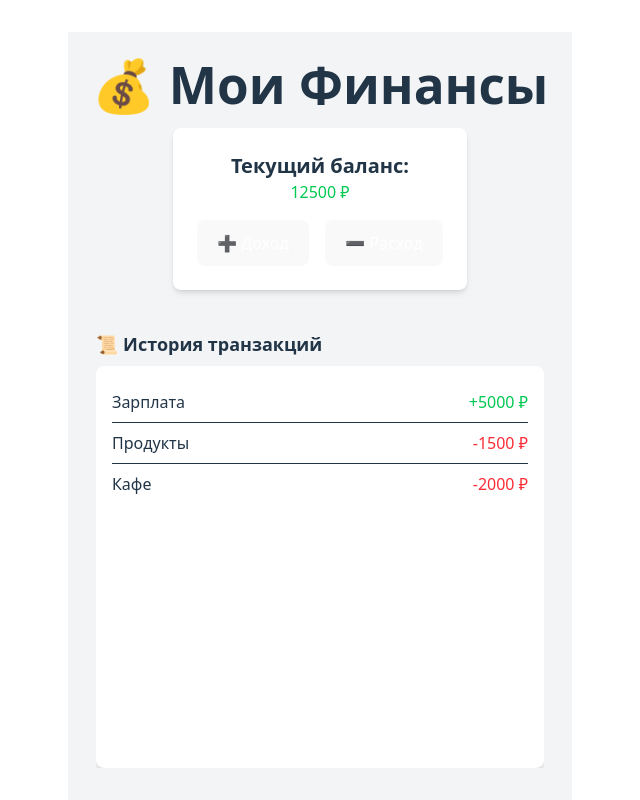
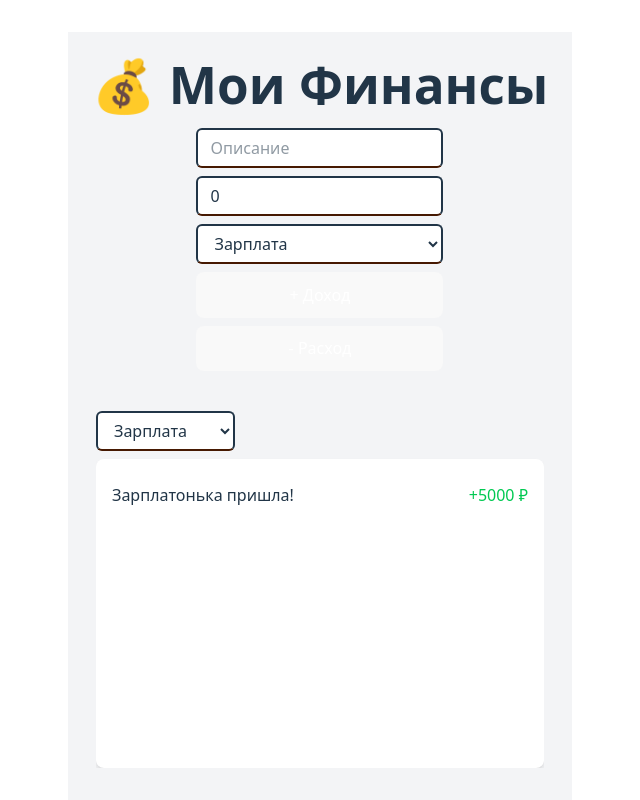
Before and after one commit to aamarsel/afini, a Vue app: page / in a window 1280 px wide. Shown: the whole page, without its empty margins (320-960 px from the left). Built offline with nearby package versions, Linux system fonts and the light colour scheme.

Commit message:
add transaction categories & base input and select components

```diff
--- /dev/null
+++ b/src/components/AInput.vue
@@ -0,0 +1,18 @@
+<template>
+    <input
+        :type="type"
+        :placeholder="placeholder"
+        :value="modelValue"
+        @input="$emit('update:modelValue', ($event.target as HTMLInputElement).value)"
+        class="border-b-amber-950 bg-white h-10 border-2 rounded-md pl-3"
+    />
+</template>
+<script setup lang="ts">
+defineProps<{
+    type?: string;
+    placeholder?: string;
+    modelValue: string | number;
+}>();
+
+defineEmits(["update:modelValue"]);
+</script>
--- /dev/null
+++ b/src/components/ASelect.vue
@@ -0,0 +1,20 @@
+<template>
+    <select
+        :value="modelValue"
+        @change="$emit('update:modelValue', ($event.target as HTMLSelectElement).value)"
+        class="border-b-amber-950 bg-white h-10 border-2 rounded-md pl-3"
+    >
+        <option v-for="option in options" :key="option.value" :value="option.value">
+            {{ option.label }}
+        </option>
+    </select>
+</template>
+
+<script setup lang="ts">
+defineProps<{
+    modelValue: string;
+    options: { value: string; label: string }[];
+}>();
+
+defineEmits(["update:modelValue"]);
+</script>
--- a/src/components/BalanceCard.vue
+++ b/src/components/BalanceCard.vue
@@ -1,23 +1,42 @@
 <template>
-    <ACard title="Текущий баланс:">
-        <span class="text-green-500">{{ balance }} ₽</span>
-        <div class="flex gap-4 mt-4">
-            <AButton :color="AColor.Green" text="➕ Доход"
-                @click="emit('add-transaction', TransactionType.Income, 1000, 'Бонус')" />
-            <AButton :color="AColor.Red" text="➖ Расход"
-                @click="emit('add-transaction', TransactionType.Expense, 500, 'Кофе')" />
-        </div>
-    </ACard>
+    <div class="flex flex-col gap-2">
+        <AInput v-model="description" placeholder="Описание" />
+        <AInput v-model="amount" type="number" placeholder="Сумма" />
+        <ASelect v-model="category" :options="categoryOptions" />
+        <button @click="addTx(TransactionType.Income)" class="text-white">+ Доход</button>
+        <button @click="addTx(TransactionType.Expense)" class="text-white">- Расход</button>
+    </div>
 </template>
+
 <script setup lang="ts">
-import ACard from "@/components/ACard.vue";
-import AButton from "@/components/AButton.vue";
-import { AColor } from "@/types/common";
+import { computed, ref } from "vue";
+import { categories } from "@/constants/categories";
 import { TransactionType } from "@/types/finance";
+import AInput from "./AInput.vue";
+import ASelect from "./ASelect.vue";
 
-defineProps<{
-    balance: number;
-}>();
+const description = ref<string>("");
+const amount = ref<number>(0);
+const category = ref(categories[0].type);
+const emit = defineEmits(["addTransaction"]);
 
-const emit = defineEmits(["add-transaction"]);
+const categoryOptions = computed(() =>
+    categories.map((cat) => ({ value: cat.type, label: cat.name }))
+);
+
+const addTx = (type: TransactionType) => {
+    if (!description.value || amount.value <= 0) return;
+
+    emit("addTransaction", {
+        id: Date.now().toString(),
+        description: description.value,
+        amount: amount.value,
+        type,
+        category: category.value,
+        date: new Date().toISOString(),
+    });
+
+    description.value = "";
+    amount.value = 0;
+};
 </script>
--- a/src/components/TransactionHistory.vue
+++ b/src/components/TransactionHistory.vue
@@ -1,10 +1,12 @@
 <template>
     <div class="flex flex-col flex-1 min-h-0 overflow-hidden">
-        <h3 class="text-lg font-semibold mb-2 flex items-center gap-2">
-            📜 История транзакций
-        </h3>
+        <div class="flex gap-2 mb-2">
+            <ASelect v-model="selectedCategory" :options="categoryOptions" />
+        </div>
+
         <ul class="bg-white p-4 rounded-lg shadow-md flex-1 min-h-0 overflow-y-auto">
-            <li v-for="tx in transactions" :key="tx.id" class="flex justify-between py-2 border-b last:border-b-0">
+            <li v-for="tx in filteredTransactions" :key="tx.id"
+                class="flex justify-between py-2 border-b last:border-b-0">
                 <span>{{ tx.description }}</span>
                 <span :class="tx.type === TransactionType.Income ? 'text-green-500' : 'text-red-500'">
                     {{ tx.type === TransactionType.Income ? '+' : '-' }}{{ tx.amount }} ₽
@@ -15,9 +17,21 @@
 </template>
 
 <script setup lang="ts">
-import { TransactionType, type Transaction } from "@/types/finance";
+import { computed, ref } from "vue";
+import { type Transaction, TransactionType, TransactionCategoryType } from "@/types/finance";
+import { categories } from "@/constants/categories";
+import ASelect from "./ASelect.vue";
 
-defineProps<{
-    transactions: Transaction[];
-}>();
+const props = defineProps<{ transactions: Transaction[] }>();
+const selectedCategory = ref<TransactionCategoryType>(TransactionCategoryType.Salary);
+
+const categoryOptions = computed(() =>
+    categories.map(cat => ({ value: cat.type, label: cat.name }))
+);
+
+const filteredTransactions = computed(() => {
+    console.log(props.transactions)
+    if (!selectedCategory.value) return props.transactions;
+    return props.transactions.filter(tx => tx.category === selectedCategory.value);
+});
 </script>
--- a/src/composables/useBalance.ts
+++ b/src/composables/useBalance.ts
@@ -1,11 +1,16 @@
 import { useFinanceStore } from '@/stores/useFinanceStore';
-import { TransactionType } from '@/types/finance';
+import { type Transaction } from '@/types/finance';
 
 export const useBalance = () => {
     const financeStore = useFinanceStore();
 
-    const addTransaction = (type: TransactionType, amount: number, description: string) => {
-        financeStore.addTransaction(type, amount, description);
+    const addTransaction = ({
+        type,
+        amount,
+        description,
+        category,
+    }: Omit<Transaction, 'id'>) => {
+        financeStore.addTransaction({type, amount, description, category});
     };
 
     return {
--- /dev/null
+++ b/src/constants/categories.ts
@@ -0,0 +1,11 @@
+import { type TransactionCategory, TransactionCategoryType } from "@/types/finance";
+
+export const categories: TransactionCategory[] = [
+    { type: TransactionCategoryType.Salary, name: "Зарплата" },
+    { type: TransactionCategoryType.Groceries, name: "Продукты" },
+    { type: TransactionCategoryType.Cafe, name: "Кафе" },
+    { type: TransactionCategoryType.Transport, name: "Транспорт" },
+    { type: TransactionCategoryType.Entertainment, name: "Развлечения" },
+    { type: TransactionCategoryType.Health, name: "Здоровье" },
+    { type: TransactionCategoryType.Bonus, name: "Бонус" },
+];
--- a/src/stores/useFinanceStore.ts
+++ b/src/stores/useFinanceStore.ts
@@ -1,21 +1,22 @@
 import { defineStore } from 'pinia';
 import { ref } from 'vue';
-import { type Transaction, TransactionType } from '@/types/finance';
+import { type Transaction, TransactionType, TransactionCategoryType } from '@/types/finance';
 
 export const useFinanceStore = defineStore('finance', () => {
 	const balance = ref(12500);
 	const transactions = ref<Transaction[]>([
-		{ id: 1, type: TransactionType.Income, amount: 5000, description: 'Зарплата' },
-		{ id: 2, type: TransactionType.Expense, amount: 1500, description: 'Продукты' },
-		{ id: 3, type: TransactionType.Expense, amount: 2000, description: 'Кафе' },
+		{ id: 1, type: TransactionType.Income, amount: 5000, description: 'Зарплатонька пришла!', category: TransactionCategoryType.Salary },
+		{ id: 2, type: TransactionType.Expense, amount: 1500, description: 'Продукты хаваем', category: TransactionCategoryType.Groceries },
+		{ id: 3, type: TransactionType.Expense, amount: 2000, description: 'Кафе жи есть', category: TransactionCategoryType.Cafe },
 	]);
 
-	const addTransaction = (type: TransactionType, amount: number, description: string) => {
+	const addTransaction = ({type, amount, description, category}: Omit<Transaction, 'id'>) => {
 		transactions.value.push({
 			id: Date.now(),
 			type,
 			amount,
 			description,
+			category,
 		});
 
 		if (type === TransactionType.Income) {
--- a/src/types/finance.ts
+++ b/src/types/finance.ts
@@ -1,11 +1,28 @@
 export enum TransactionType {
-    Income = 'income',
-    Expense = 'expense'
+    Income = "income",
+    Expense = "expense",
 }
+
+
+export enum TransactionCategoryType {
+    Salary = "salary",
+    Groceries = "groceries",
+    Cafe = "cafe",
+    Transport = "transport",
+    Entertainment = "entertainment",
+    Health = "health",
+    Bonus = "bonus",
+}
+
+export type TransactionCategory = {
+    type: TransactionCategoryType;
+    name: string;
+};
 
 export interface Transaction {
     id: number;
     type: TransactionType;
     amount: number;
     description: string;
+    category?: TransactionCategoryType;
 }
```
